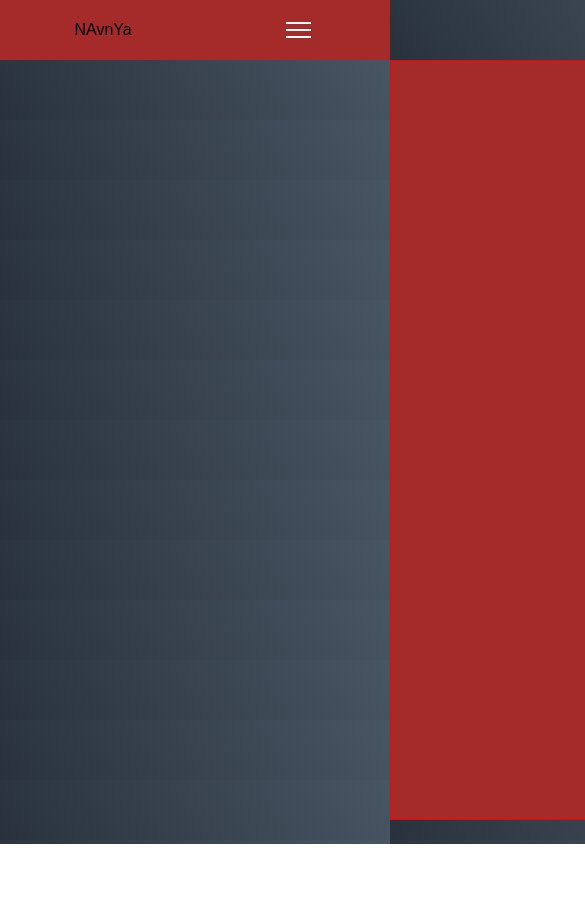
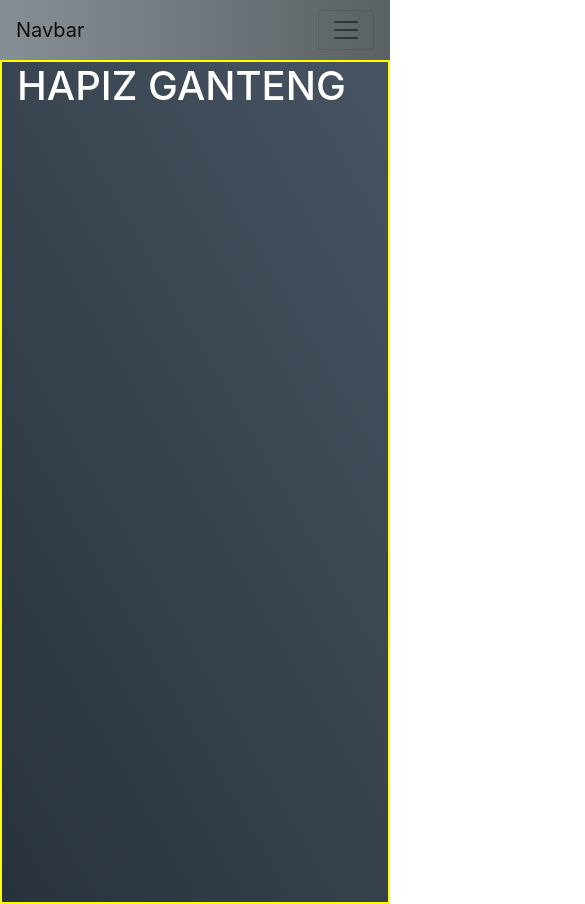
Before and after one commit to mhapiz/Hsp-Hospital, a plain HTML site: page index.html in a window 390 px wide. Shown: the top 904 px of the page, 585 px wide, since content can reach past the window. Before the commit the page ends 844 px from the top, so only its background shows below. Drawn offline with Linux system fonts and the light colour scheme; a web font is replaced by a local one.

Commit message:
another test for navbar

```diff
--- a/assets/css/main.scss
+++ b/assets/css/main.scss
@@ -10,116 +10,21 @@ sans-serif;
 }
 
 body {
+  padding-top: 60px;
   background-image: linear-gradient(60deg, #29323c 0%, #485563 100%);
 }
 
-nav {
-  font-family: $mainFont;
-  background: brown;
-  display: flex;
-  justify-content: space-around;
-  align-items: center;
-  min-height: 60px;
-
-  .nav-links {
-    display: flex;
-    border: 1px solid red;
-    justify-content: space-around;
-    align-items: center;
-    width: 50%;
-
-    li {
-      list-style: none;
-    }
-
-    a {
-      text-decoration: none;
-      letter-spacing: 3px;
-      font-weight: 700;
-      font-size: 14px;
-      color: wheat;
-
-      &:hover {
-        color: rgb(255, 166, 0);
-      }
-    }
-  }
-
-  .burger {
-    display: none;
-    cursor: pointer;
-  }
-
-  .burger div {
-    width: 25px;
-    height: 2px;
-    background: #fafafa;
-    margin: 5px;
-    transition: all .4s ease-in-out;
-  }
-
+.containerku {
+  padding: 0;
 }
 
-
-
-@media screen and (max-width:768px) {
-  body {
-    overflow-x: hidden;
-  }
-
-  nav {
-    .nav-links {
-      position: absolute;
-      right: 0;
-      height: 90vh;
-      top: 60px;
-      background: brown;
-      display: flex;
-      flex-direction: column;
-      align-items: center;
-      width: 80%;
-      transform: translateX(100%);
-      transition: transform .5s ease-in-out;
-
-      li {
-        opacity: 0;
-      }
-
-    }
-
-    .burger {
-      display: block;
-    }
-  }
-
-
+.navbar {
+  position: absolute;
+  display: flex;
+  top: 0;
+  right: 0;
+  justify-content: space-between;
+  background-image: linear-gradient(to right, #868f96 0%, #596164 100%);
+  width: 100%;
+  min-height: 60px;
 }
-
-.nav-active {
-  transform: translateX(0%) !important;
-}
-
-.toggle .line1 {
-  transform: rotate(-45deg) translate(-5px, 5px);
-}
-
-.toggle .line2 {
-  opacity: 0;
-}
-
-.toggle .line3 {
-  transform: rotate(45deg) translate(-5px, -5px);
-
-}
-
-@keyframes navLinksFade {
-  from {
-    opacity: 0;
-    transform: translateX(50px);
-  }
-
-  to {
-    opacity: 1;
-    transform: translateX(0px);
-  }
-}
--- a/index.html
+++ b/index.html
@@ -9,53 +9,71 @@
   <link href="https://fonts.googleapis.com/css?family=Signika+Negative|Yanone+Kaffeesatz:400,700&display=swap"
     rel="stylesheet" />
 
+  <link rel="stylesheet" href="assets/libraries/fontawesome/css/all.min.css">
+
+  <link rel="stylesheet" href="assets/libraries/bs4/css/bootstrap.min.css">
+
   <link rel="stylesheet" href="assets/css/main.css" />
+
+  <script src="assets/libraries/bs4/js/jquery-3.4.1.min.js"></script>
+  <script src="assets/libraries/bs4/js/popper.min.js"></script>
+  <script src="assets/libraries/bs4/js/bootstrap.min.js"></script>
 
   <title>Document</title>
 </head>
 
 <body>
-  <nav>
-    <div class="logo">NAvnYa</div>
-    <ul class="nav-links">
-      <li><a href="#">Home</a></li>
-      <li><a href="#">About Us</a></li>
-      <li><a href="#">Doctors</a></li>
-      <li><a href="#">Services</a></li>
-      <li><a href="#">Consultation</a></li>
-    </ul>
-    <div class="burger">
-      <div class="line1"></div>
-      <div class="line2"></div>
-      <div class="line3"></div>
+
+  <div class="container containerku">
+    <nav class="navbar navbar-expand-lg navbar-light ">
+      <a class="navbar-brand" href="#">Navbar</a>
+      <button class="navbar-toggler" type="button" data-toggle="collapse" data-target="#navbarResponsive"
+        aria-controls="navbarResponsive" aria-expanded="false" aria-label="Toggle navigation">
+        <span class="navbar-toggler-icon"></span>
+      </button>
+      <div class="collapse navbar-collapse" id="navbarResponsive">
+        <div class="navbar-nav">
+          <a class="nav-item nav-link active" href="#">Home <span class="sr-only">(current)</span></a>
+          <a class="nav-item nav-link" href="#">Features</a>
+          <a class="nav-item nav-link" href="#">Pricing</a>
+          <a class="nav-item nav-link disabled" href="#" tabindex="-1" aria-disabled="true">Disabled</a>
+        </div>
+      </div>
+    </nav>
+  </div>
+
+
+  <section>
+    <div class="container" style="color: white; border: 2px solid yellow; height: 100vh;">
+      <h1>HAPIZ GANTENG</h1>
     </div>
-  </nav>
+  </section>
 
   <script>
-    const navSlide = () => {
-      const burger = document.querySelector('.burger');
-      const nav = document.querySelector('.nav-links');
-      const navLinks = document.querySelectorAll('.nav-links li');
+    // const navSlide = () => {
+    //   const burger = document.querySelector('.burger');
+    //   const nav = document.querySelector('.nav-links');
+    //   const navLinks = document.querySelectorAll('.nav-links li');
 
-      burger.addEventListener('click', () => {
-        nav.classList.toggle('nav-active');
+    //   burger.addEventListener('click', () => {
+    //     nav.classList.toggle('nav-active');
 
-        navLinks.forEach((link, index) => {
-          if (link.style.animation) {
-            link.style.animation = '';
-          } else {
-            link.style.animation = `navLinksFade 0.5s ease forwards ${index / 7 + 0.7}s `
-          }
-        });
+    //     navLinks.forEach((link, index) => {
+    //       if (link.style.animation) {
+    //         link.style.animation = '';
+    //       } else {
+    //         link.style.animation = `navLinksFade 0.5s ease forwards ${index / 7 + 0.7}s `
+    //       }
+    //     });
 
-        burger.classList.toggle('toggle');
+    //     burger.classList.toggle('toggle');
 
-      });
+    //   });
 
 
-    }
+    // }
 
-    navSlide();
+    // navSlide();
   </script>
 
 </body>
```
Also changed, not shown: assets/css/main.css, assets/responsive navbar deved.txt (added), 1 other file.
